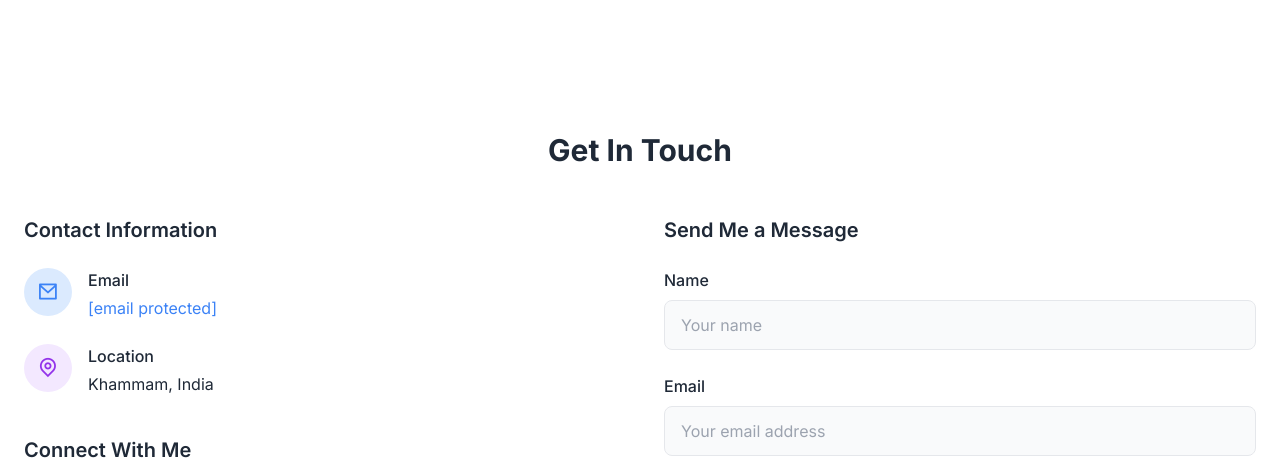
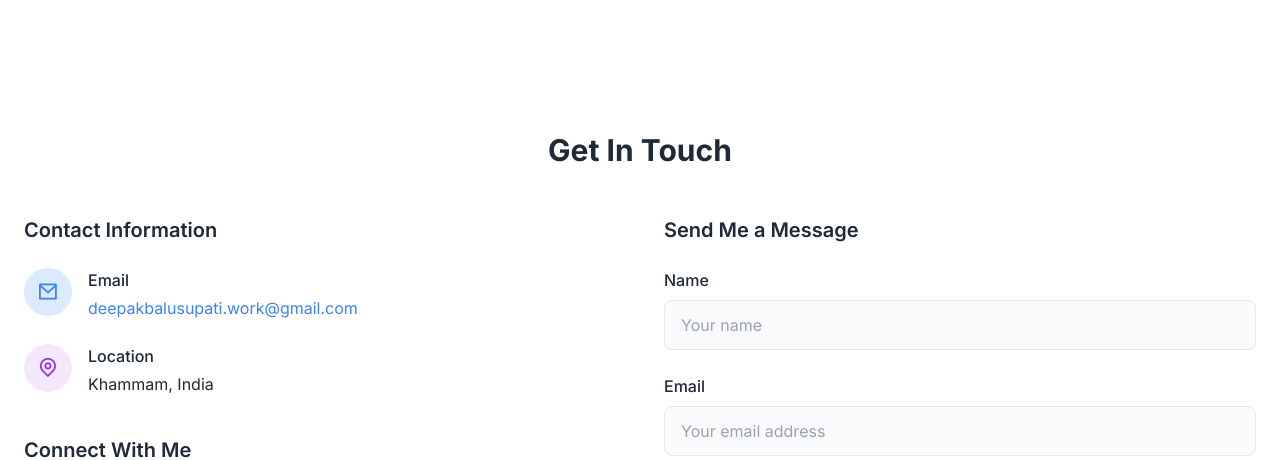
Before and after one commit to deepakbalusupati/portfolio, a plain HTML site: page index.html in a window 1280 px wide. Shown: the part 5432-5892 px from the top of the page. Drawn offline with nearby package versions, Linux system fonts and the light colour scheme.

Commit message:
Updated Contact Mail

```diff
--- a/index.html
+++ b/index.html
@@ -684,7 +684,7 @@
                             </div>
                             <div>
                                 <h4 class="font-medium mb-1">Email</h4>
-                                <a href="/cdn-cgi/l/email-protection#f094959580919b92919c85838580918499de879f829bb0979d91999cde939f9d" class="text-primary hover:underline"><span class="__cf_email__" data-cfemail="2642434356474d44474a5355535647524f085149544d66414b474f4a0845494b">[email&#160;protected]</span></a>
+                                <a href="mailto:deepakbalusupati.work@gmail.com" class="text-primary hover:underline">deepakbalusupati.work@gmail.com</a>
                             </div>
                         </div>
 
```
